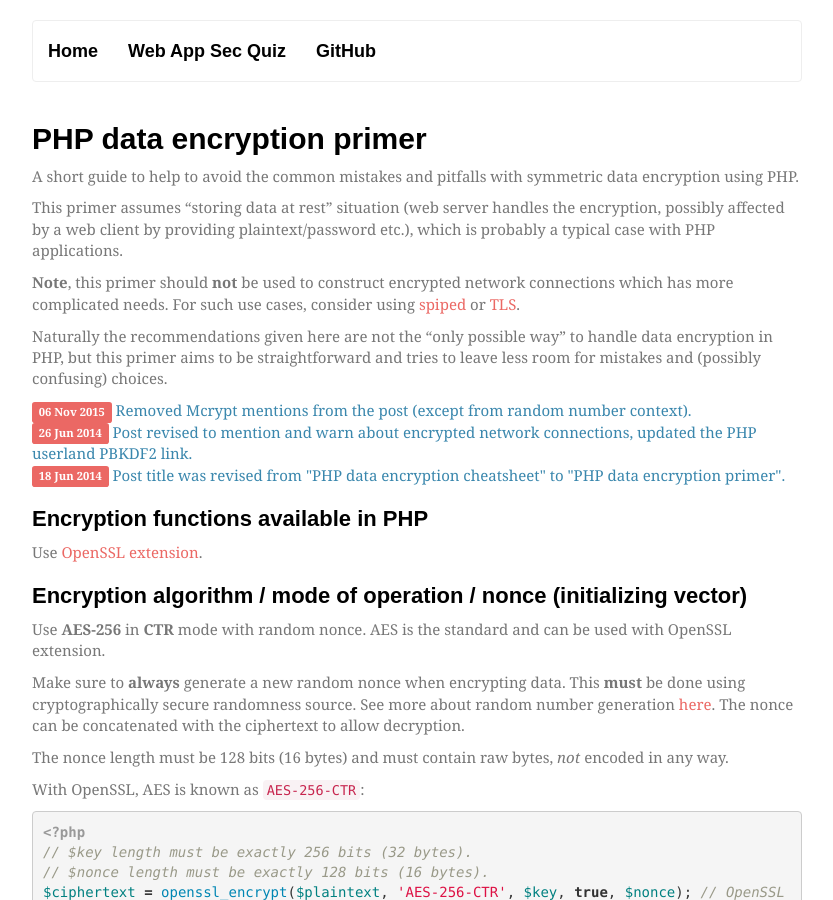
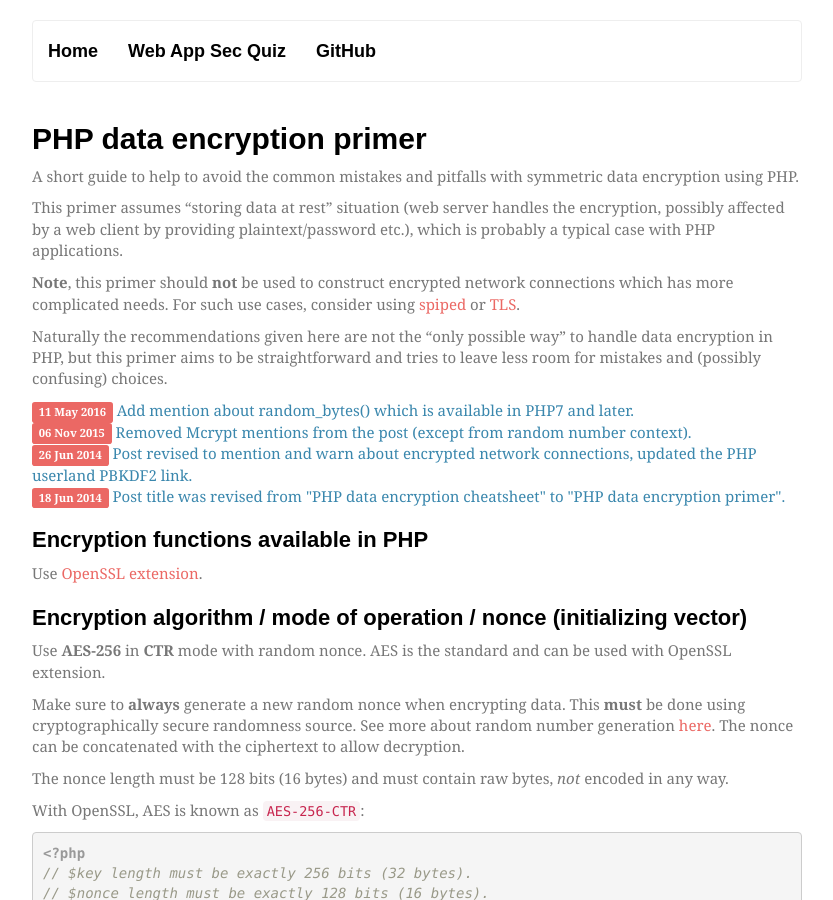
Before and after one commit to timoh6/timoh6.github.com, a Jekyll site: the page built from _posts/2014-06-16-PHP-data-encryption-cheatsheet.md, in a window 1280 px wide and 900 px high. Shown: the whole window, without its empty margins (223-1056 px from the left). Built offline with Jekyll 4.4.1, drawn with Linux system fonts in a browser that asks for light colours; some web fonts are replaced; comment, search, counter and statistics services are not loaded; some of the changed text lies outside the part shown.

Commit message:
Add mention about random_bytes()

```diff
--- a/_posts/2014-06-16-PHP-data-encryption-cheatsheet.md
+++ b/_posts/2014-06-16-PHP-data-encryption-cheatsheet.md
@@ -14,6 +14,9 @@
 
 Naturally the recommendations given here are not the "only possible way" to handle data encryption in PHP, but this primer aims to be straightforward and tries to leave less room for mistakes and (possibly confusing) choices.
 
+<div>
+    <span class="label label-primary">11 May 2016</span> <span class="text-info">Add mention about random_bytes() which is available in PHP7 and later.</span>
+</div>
 <div>
     <span class="label label-primary">06 Nov 2015</span> <span class="text-info">Removed Mcrypt mentions from the post (except from random number context).</span>
 </div>
@@ -147,6 +150,6 @@
 
 ### Cryptographically safe random numbers
 
-Use operating system provided randomness. In PHP, use `mcrypt_create_iv($count, MCRYPT_DEV_URANDOM)` or manually read from `/dev/urandom`.
+Use operating system provided randomness. In PHP, use `random_bytes($count)` which is available in PHP7 and later, `mcrypt_create_iv($count, MCRYPT_DEV_URANDOM)` or manually read from `/dev/urandom`.
 
 Make sure you get the needed amount of bytes. If not, exit immediately (do not try to recover from an error by falling back to home-made randomness construction).
```
